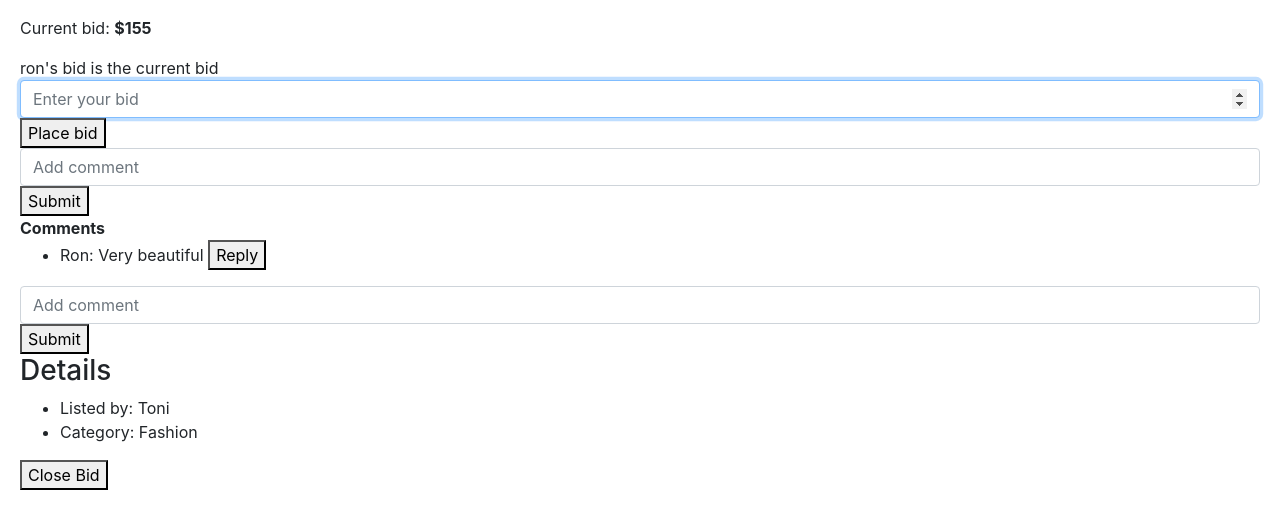
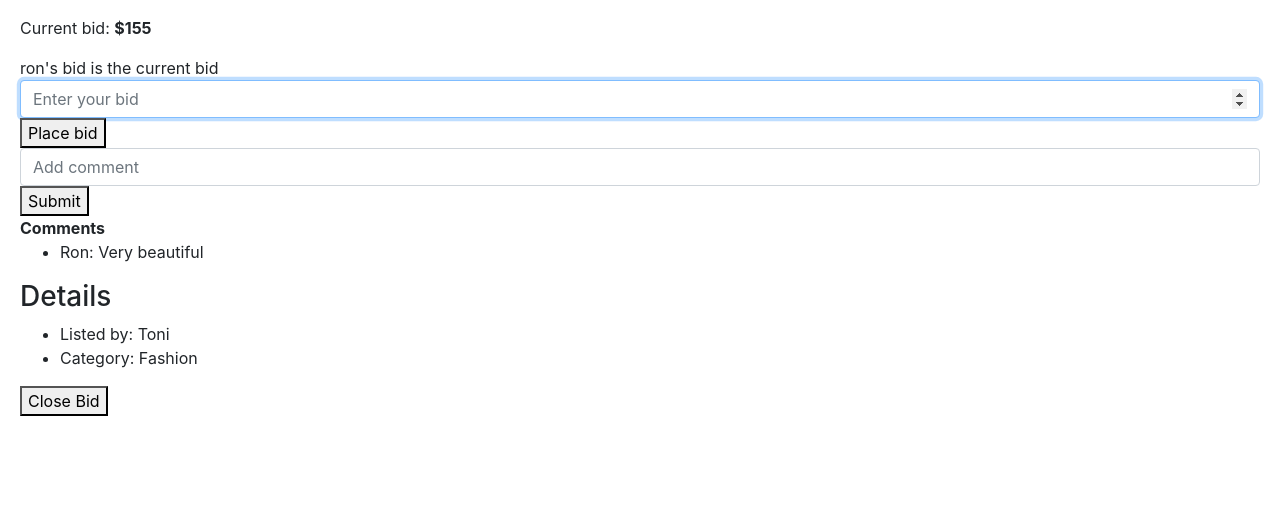
Before and after one commit to MrSpectator/E-Commerce, a Django app: page /3 in a window 1280 px wide. Shown: the part 639-1149 px from the top of the page. After the commit the page ends 1055 px from the top, so only its background shows below. Run offline with Django 3.2, Linux system fonts and the light colour scheme; a user stored in the database is signed in; data comes from the database, SQL or seed files in the repository; some libraries are stand-ins or nearby versions.

Commit message:
Refactor comment handling: remove reply functionality and improve error handling for empty comments

```diff
--- a/auctions/templates/auctions/listing.html
+++ b/auctions/templates/auctions/listing.html
@@ -74,29 +74,10 @@
                         {% for comment in comments %}
                             <li>
                                 {{ comment.user.username|capfirst }}: {{ comment.comment }}
-                                <button type="button" onclick="toggleReplyForm('{{ comment.id }}')">Reply</button>
-                                <div id="reply-form-{{ comment.id }}" style="display: none;">
-                                    <form action="{% url 'comments' listing.id %}" method="post" onsubmit="return validateReply('{{ comment.id }}')">
-                                        {% csrf_token %}
-                                        <input autofocus class="form-control" type="text" name="comment" placeholder="Reply to comment" id="reply-input-{{ comment.id }}">
-                                        <div>
-                                            <button type="submit">Submit</button>
-                                        </div>
-                                        <p id="reply-error-{{ comment.id }}" style="color: red; display: none;">Comment cannot be empty.</p>
-                                    </form>
-                                </div>
                             </li>
                         {% endfor %}
                     </ul>
                 {% endif %}
-                <form action="{% url 'comments' listing.id %}" method="post" onsubmit="return validateComment()">
-                    {% csrf_token %}
-                    <input autofocus class="form-control" type="text" name="comment" placeholder="Add comment" id="comment-input">
-                    <div>
-                        <button type="submit">Submit</button>
-                    </div>
-                    <p id="comment-error" style="color: red; display: none;">Comment cannot be empty.</p>
-                </form>
             </div>
         {% endif %}
     </div>
@@ -125,15 +106,6 @@
 {% endblock %}
 
 <script>
-    function toggleReplyForm(commentId) {
-        var replyForm = document.getElementById("reply-form-" + commentId);
-        if (replyForm.style.display === "none") {
-            replyForm.style.display = "block";
-        } else {
-            replyForm.style.display = "none";
-        }
-    }
-
     function validateComment() {
         var commentInput = document.getElementById("comment-input");
         var commentError = document.getElementById("comment-error");
@@ -144,15 +116,4 @@
         commentError.style.display = "none";
         return true;
     }
-
-    function validateReply(commentId) {
-        var replyInput = document.getElementById("reply-input-" + commentId);
-        var replyError = document.getElementById("reply-error-" + commentId);
-        if (replyInput.value.trim() === "") {
-            replyError.style.display = "block";
-            return false;
-        }
-        replyError.style.display = "none";
-        return true;
-    }
 </script>
--- a/auctions/views.py
+++ b/auctions/views.py
@@ -206,7 +206,20 @@ def comments(request, pk):
         if comment.strip():  # Ensure the comment is not empty
             comments = Comment(comment=comment, listing=listing, user=request.user)
             comments.save()
-        return HttpResponseRedirect(reverse("listing", args=(pk,)))
+            return HttpResponseRedirect(reverse("listing", args=(pk,)))
+        else:
+            comments = Comment.objects.filter(listing=listing)
+            max_bid = listing.bids.aggregate(Max('amount'))['amount__max']
+            current_bid = listing.bids.filter(amount=max_bid).first()
+            watchlist, created = Watchlist.objects.get_or_create(user=request.user)
+            return render(request, "auctions/listing.html", {
+                "listing": listing,
+                "watchlist": watchlist,
+                "max_bid": max_bid,
+                "current_bid": current_bid,
+                "comments": comments,
+                "error": "Comment cannot be empty."
+            })
 
 @login_required
 def watchlist(request):
```
